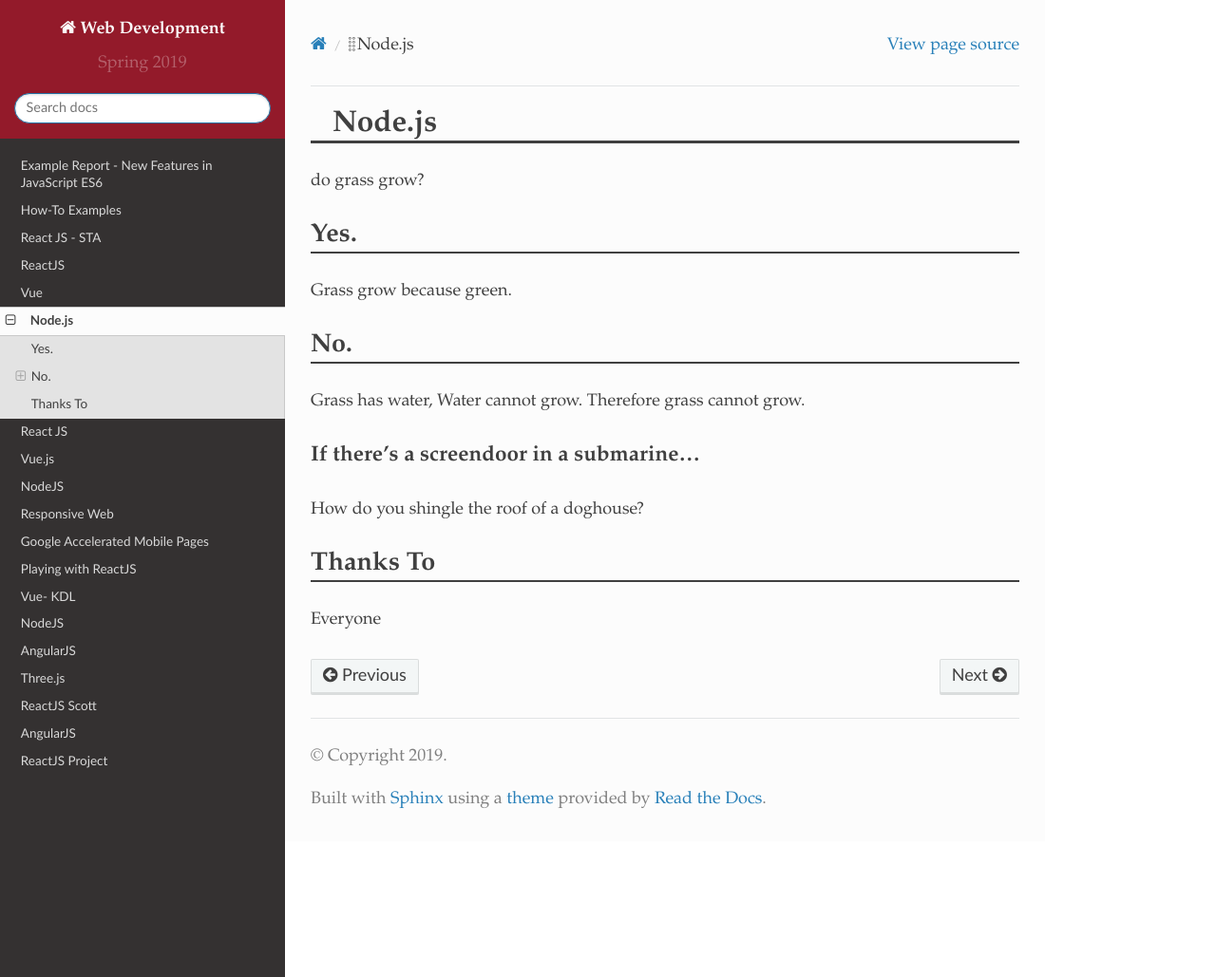
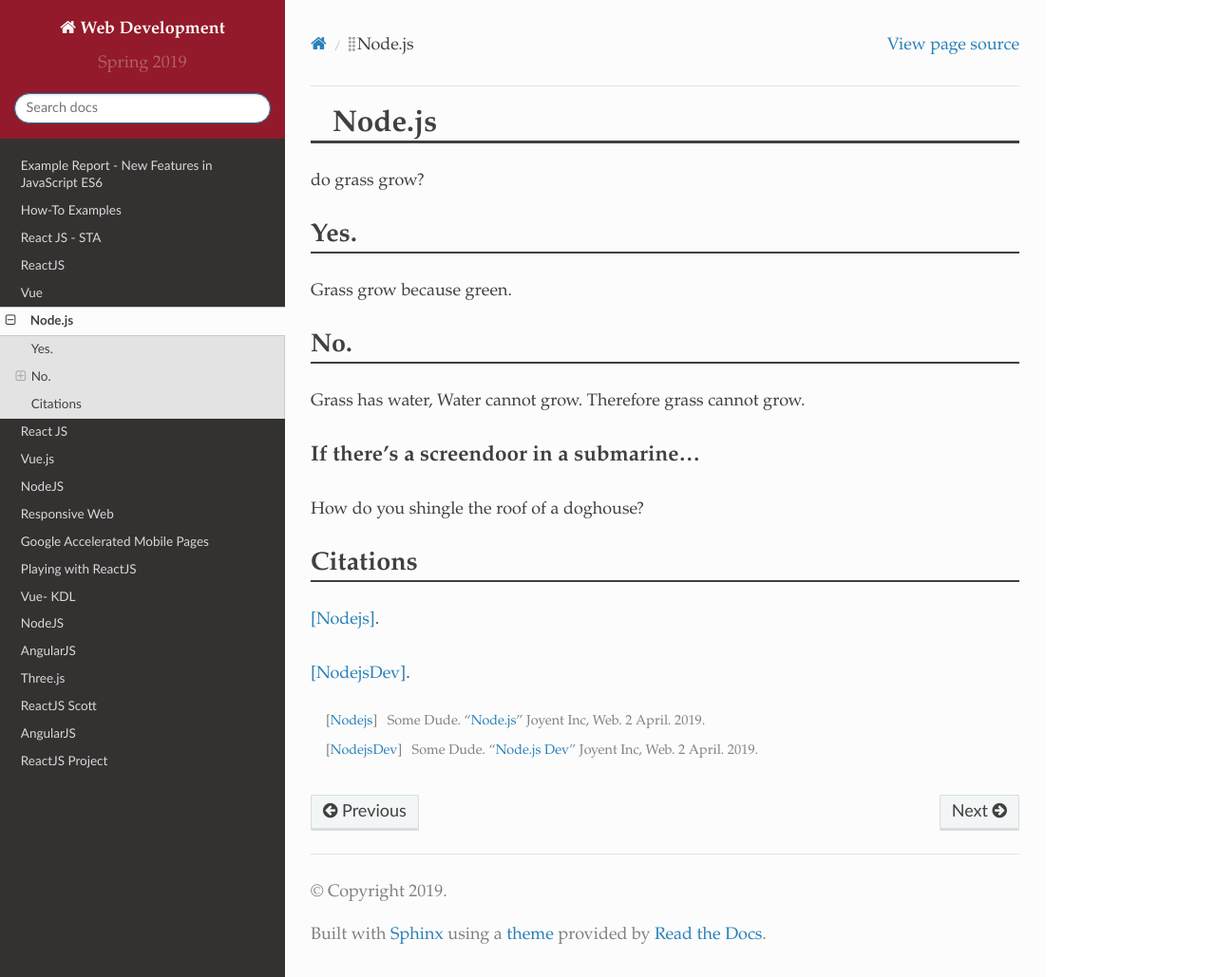
Before and after one commit to pvcraven/2019_spring_web_dev, a Sphinx documentation site: the page built from source/final/dalmas/index.rst, in a window 1280 px wide and 1029 px high. Shown: the whole window at 95% size. Built offline with Sphinx 7.4.7 and the Read the Docs theme 2.0.0, drawn with Linux system fonts in a browser that asks for light colours.

Commit message:
citation test

```diff
--- a/source/final/dalmas/index.rst
+++ b/source/final/dalmas/index.rst
@@ -20,7 +20,12 @@ If there's a screendoor in a submarine...
 
 How do you shingle the roof of a doghouse?
 
-Thanks To
+Citations
 ---------
 
-Everyone
+[Nodejs]_.
+
+[NodejsDev]_.
+
+.. [Nodejs] Some Dude. "`Node.js <https://nodejs.org/en/>`_" Joyent Inc, Web. 2 April. 2019.
+.. [NodejsDev] Some Dude. "`Node.js Dev <https://nodejs.dev/a-brief-history-of-nodejs>`_" Joyent Inc, Web. 2 April. 2019.
```
